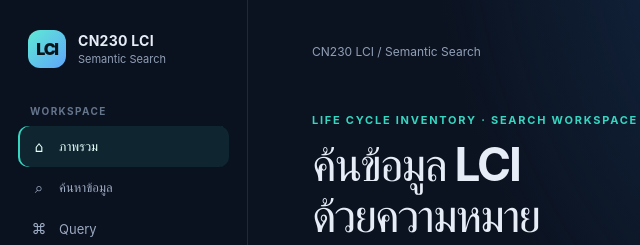
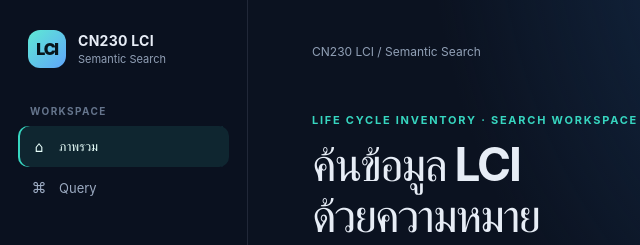
Before and after one commit to 6alawin/CN230-LCI, a plain HTML site: page static/index.html in a window 1280 px wide. Shown: the top 245 px of the page, 0-640 px from the left. Drawn offline with Linux system fonts and the light colour scheme; no server answers.

Commit message:
Remove redundant search navigation item

```diff
--- a/static/index.html
+++ b/static/index.html
@@ -105,7 +105,6 @@
       </div>
       <div class="nav-label">Workspace</div>
       <a class="nav-item active" href="#overview"><span class="nav-icon">⌂</span> ภาพรวม</a>
-      <a class="nav-item" href="#search"><span class="nav-icon">⌕</span> ค้นหาข้อมูล</a>
       <a class="nav-item" href="/query"><span class="nav-icon">⌘</span> Query</a>
       <div class="side-bottom">
         <div class="db-state"><span class="dot" id="side-dot"></span><span id="side-health">กำลังตรวจสอบระบบ</span></div>
```
